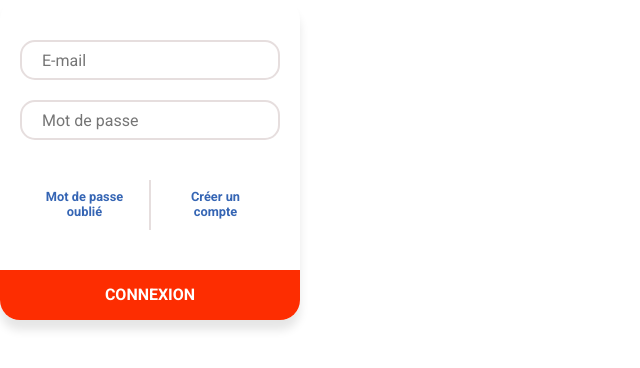
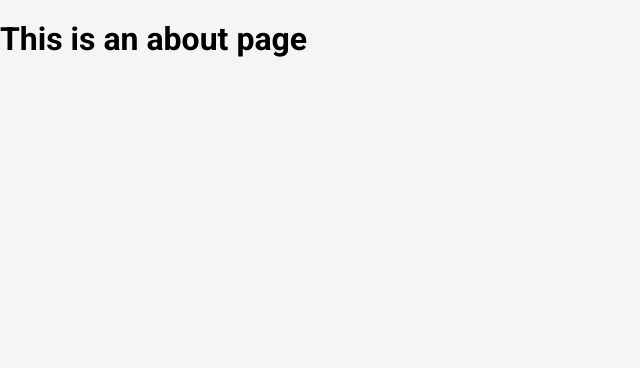
Before and after one commit to bertrand-d/DelphineBertrand_7_08042021, a Vue app in the folder frontend/: page /about in a window 1280 px wide. Shown: the top 368 px of the page, without its empty margins (0-640 px from the left). Built offline with nearby package versions, Linux system fonts and the light colour scheme.

Commit message:
mise en place du routeur et correction du bg color de la div login

```diff
--- a/frontend/public/index.html
+++ b/frontend/public/index.html
@@ -2,6 +2,7 @@
 <html lang="fr">
   <head>
       <meta charset ="UTF-8">
+      <meta name="viewport" content="width=device-width, initial-scale=1.0">
       <title>Groupomania</title>
   </head>
   <body>
--- a/frontend/src/App.vue
+++ b/frontend/src/App.vue
@@ -1,16 +1,13 @@
 <script>
-import Login from './components/organisms/Login.vue'
+
 
 export default {
-	name: 'App',
-	components: {
-		Login
-	}
+	name: 'App'
 }
 </script>
 
 <template>
   <div id="app">
-	<Login></Login>
+	<router-view></router-view>
   </div>
 </template>
--- a/frontend/src/components/organisms/Login.vue
+++ b/frontend/src/components/organisms/Login.vue
@@ -35,6 +35,7 @@ export default {
     max-width: 300px;
     border-radius: $border-radius-m;
     box-shadow: $blur-shadow;
+    background-color: white;
 
     &__body {
     padding: 40px 20px;
@@ -49,9 +50,8 @@ export default {
   }
 
   .login__spacer {
-    width: 0;
     height: 50px;
-    border: solid 1px #E6DEDE;
+    border-right: solid 1px #E6DEDE;
   }
 
   .login__input {
--- a/frontend/src/main.js
+++ b/frontend/src/main.js
@@ -2,6 +2,9 @@ import Vue from 'vue'
 import App from './App.vue'
 Vue.config.productionTip = false
 
+import router from "./router";
+
 new Vue({
+  router,
   render: h => h(App)
 }).$mount('#app')
--- /dev/null
+++ b/frontend/src/router/index.js
@@ -0,0 +1,22 @@
+import Vue from 'vue'
+import Router from 'vue-router'
+import Home from '../views/Home.vue'
+import About from '../views/About.vue'
+
+Vue.use(Router)
+
+export default new Router({
+    mode: 'history',
+    routes: [
+    {
+        path: '/',
+        name: 'Home',
+        component: Home
+    },
+    {
+        path: '/about',
+        name: 'About',
+        component: About
+    }
+  ]
+})
--- a/frontend/src/styles/base/_base.scss
+++ b/frontend/src/styles/base/_base.scss
@@ -4,7 +4,7 @@
 
 body {
     margin: 0;
-    color: $bg-body;
+    background-color: $bg-body;
     min-width: 320px;
 }
 
--- a/frontend/src/views/Home.vue
+++ b/frontend/src/views/Home.vue
@@ -1,18 +1,17 @@
 <template>
   <div class="home">
-    <img alt="Vue logo" src="../assets/logo.png">
-
+    <Login></Login>
   </div>
 </template>
 
 <script>
-// @ is an alias to /src
 
+import Login from '../components/organisms/Login'
 
 export default {
   name: 'Home',
   components: {
-
+    Login
   }
 }
 </script>
```
Also changed, not shown: frontend/src/components/atoms/Logo.vue (added, +15 -0 lines).
